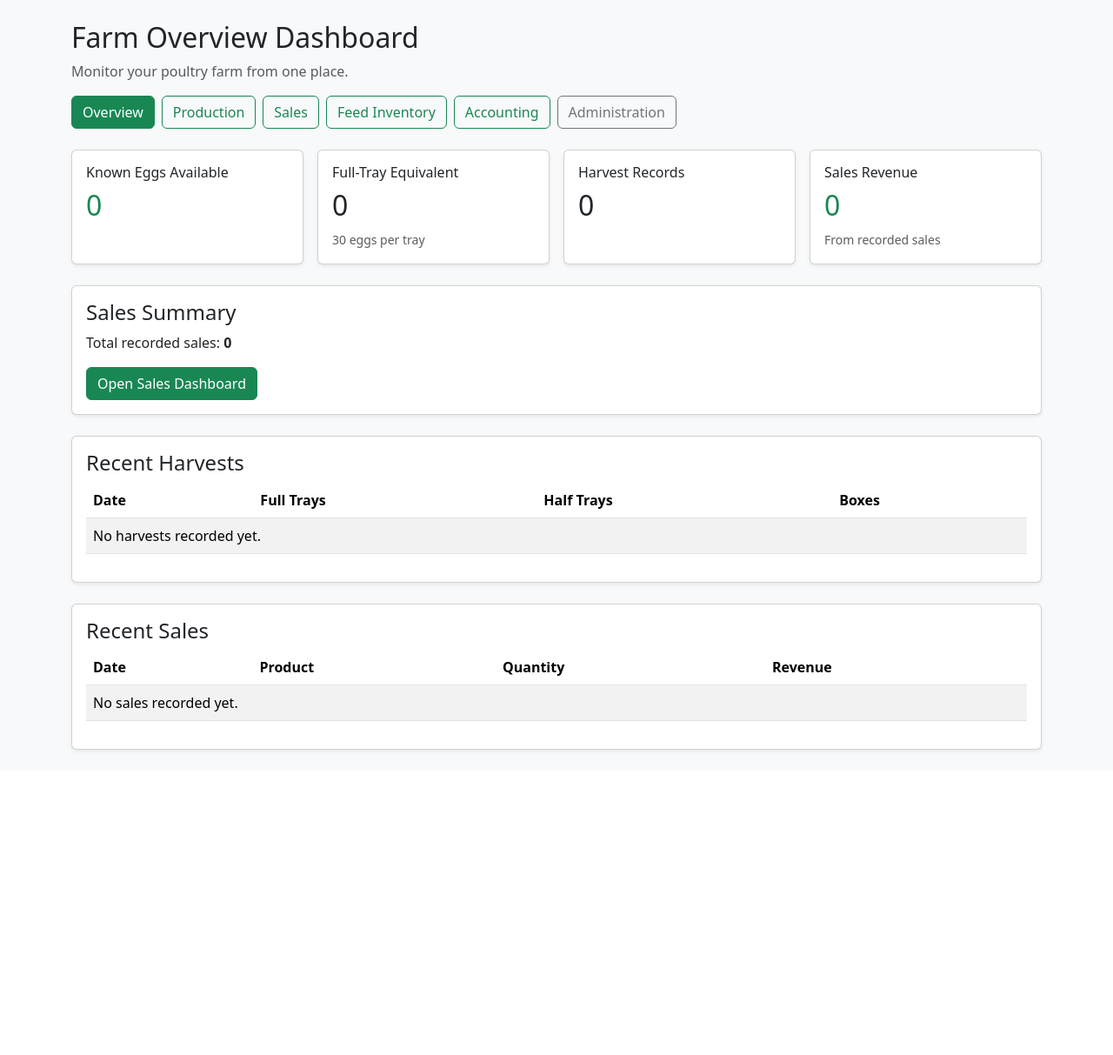
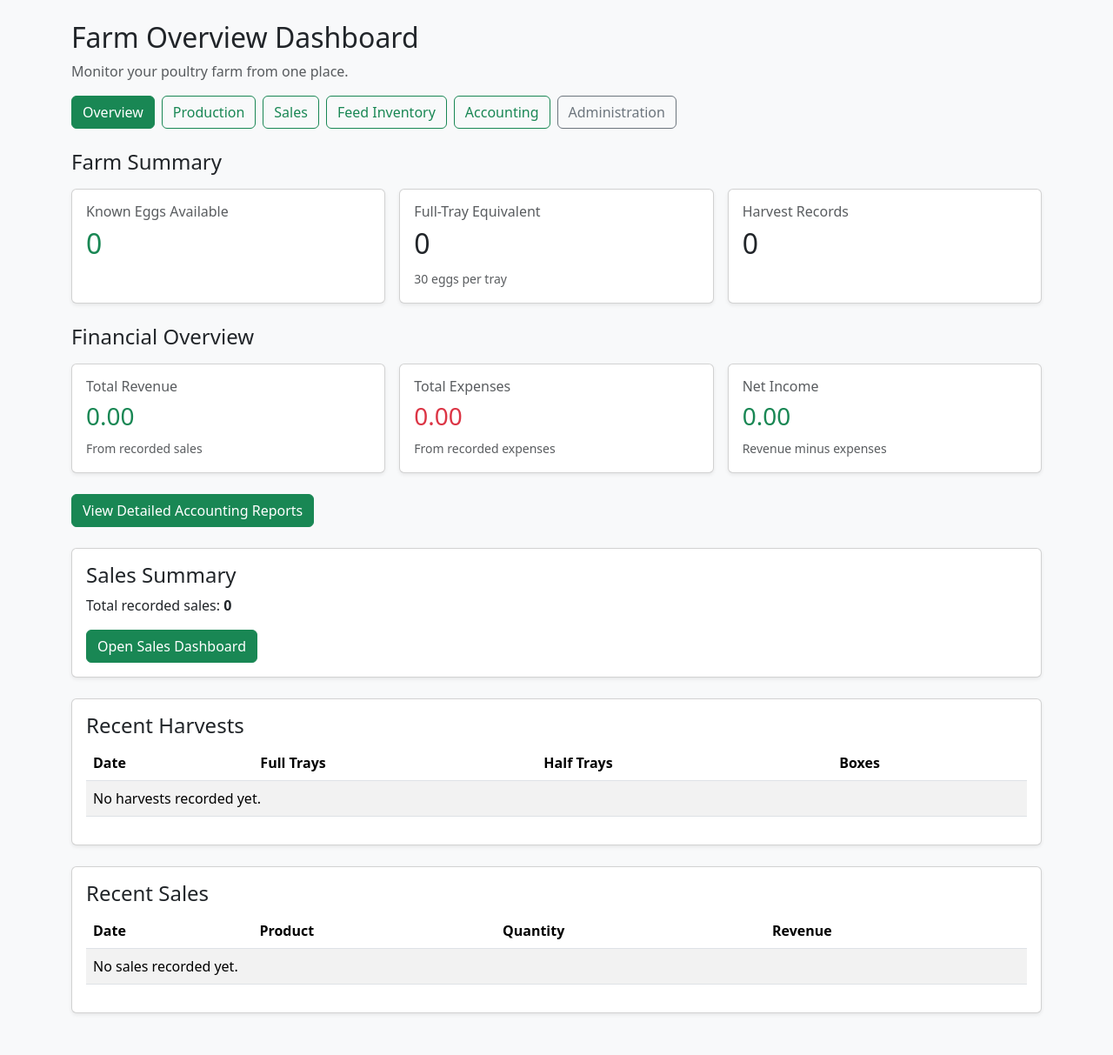
Before and after one commit to afanidesmondlangsi/POULTRY-FARM, a Django app: page / in a window 1280 px wide. Shown: the part 56-1269 px from the top of the page at 87% size. Before the commit the page ends 921 px from the top, so only its background shows below. Run offline with Django 5.2, Linux system fonts and the light colour scheme; the visitor is signed in with stand-in values (Sample User, id 1); data that the repository does not hold is empty.

Commit message:
Update financial reporting and farm overview

```diff
--- a/dashboard/views.py
+++ b/dashboard/views.py
@@ -1,11 +1,11 @@
-from django.shortcuts import render
 
-# Create your views here.
+from decimal import Decimal
 
 from django.contrib.auth.decorators import login_required
 from django.db.models import Sum
 from django.shortcuts import render
 
+from accounting.models import Expense
 from inventory.models import EggStockMovement
 from production.models import Harvest
 from sales.models import Sale
@@ -14,40 +14,87 @@ from sales.models import Sale
 @login_required
 def farm_overview(request):
 
-    # Current known egg inventory
+    # ==========================================
+    # 1. CURRENT EGG INVENTORY
+    # ==========================================
+
     known_eggs = EggStockMovement.current_stock()
 
-    # Total recorded harvests
+    full_tray_equivalent = known_eggs // 30
+
+    # ==========================================
+    # 2. PRODUCTION SUMMARY
+    # ==========================================
+
     total_harvests = Harvest.objects.count()
 
-    # Total recorded sales
+    # ==========================================
+    # 3. SALES SUMMARY
+    # ==========================================
+
     total_sales = Sale.objects.count()
 
-    # Total sales revenue
     total_revenue = (
         Sale.objects.aggregate(
             total=Sum("total_amount")
-        )["total"] or 0
+        )["total"]
+        or Decimal("0.00")
     )
 
-    # Most recent harvests and sales
+    # ==========================================
+    # 4. EXPENSE SUMMARY
+    # ==========================================
+
+    total_expenses = (
+        Expense.objects.aggregate(
+            total=Sum("amount")
+        )["total"]
+        or Decimal("0.00")
+    )
+
+    # ==========================================
+    # 5. NET INCOME
+    # ==========================================
+
+    net_income = total_revenue - total_expenses
+
+    # ==========================================
+    # 6. RECENT HARVESTS
+    # ==========================================
+
     recent_harvests = Harvest.objects.order_by(
-        "-business_date", "-id"
+        "-business_date",
+        "-id"
     )[:5]
 
+    # ==========================================
+    # 7. RECENT SALES
+    # ==========================================
+
     recent_sales = Sale.objects.order_by(
-        "-business_date", "-id"
+        "-business_date",
+        "-id"
     )[:5]
+
+    # ==========================================
+    # 8. DASHBOARD DATA
+    # ==========================================
 
     context = {
         "known_eggs": known_eggs,
-        "full_tray_equivalent": known_eggs // 30,
+        "full_tray_equivalent": full_tray_equivalent,
         "total_harvests": total_harvests,
         "total_sales": total_sales,
         "total_revenue": total_revenue,
+        "total_expenses": total_expenses,
+        "net_income": net_income,
         "recent_harvests": recent_harvests,
         "recent_sales": recent_sales,
     }
+
+    # ==========================================
+    # 9. DISPLAY DASHBOARD
+    # ==========================================
 
     return render(
         request,
--- a/templates/dashboard/overview.html
+++ b/templates/dashboard/overview.html
@@ -4,8 +4,7 @@
 
 <head>
     <meta charset="UTF-8">
-    <meta name="viewport"
-          content="width=device-width, initial-scale=1">
+    <meta name="viewport" content="width=device-width, initial-scale=1">
 
     <title>Poultry Farm - Overview</title>
 
@@ -17,6 +16,7 @@
 
 <body class="bg-light">
 
+<!-- NAVIGATION BAR -->
 <nav class="navbar navbar-dark bg-success">
     <div class="container">
         <a class="navbar-brand" href="/">
@@ -33,7 +33,7 @@
         Monitor your poultry farm from one place.
     </p>
 
-    <!-- NAVIGATION -->
+    <!-- NAVIGATION BUTTONS -->
     <div class="mb-4 d-flex flex-wrap gap-2">
 
         <a href="{% url 'farm_overview' %}"
@@ -55,10 +55,12 @@
            class="btn btn-outline-success">
             Feed Inventory
         </a>
+
         <a href="{% url 'accounting_dashboard' %}"
            class="btn btn-outline-success">
-           Accounting
+            Accounting
         </a>
+
         <a href="/admin/"
            class="btn btn-outline-secondary">
             Administration
@@ -66,64 +68,147 @@
 
     </div>
 
-    <!-- SUMMARY CARDS -->
+    <!-- FARM SUMMARY -->
+    <h4 class="mb-3">Farm Summary</h4>
+
     <div class="row g-3 mb-4">
 
-        <div class="col-md-3">
+        <!-- AVAILABLE EGGS -->
+        <div class="col-md-4">
             <div class="card shadow-sm h-100">
                 <div class="card-body">
-                    <h6>Known Eggs Available</h6>
+
+                    <h6 class="text-muted">
+                        Known Eggs Available
+                    </h6>
+
                     <h2 class="text-success">
                         {{ known_eggs }}
                     </h2>
+
                 </div>
             </div>
         </div>
 
-        <div class="col-md-3">
+        <!-- FULL TRAY EQUIVALENT -->
+        <div class="col-md-4">
             <div class="card shadow-sm h-100">
                 <div class="card-body">
-                    <h6>Full-Tray Equivalent</h6>
+
+                    <h6 class="text-muted">
+                        Full-Tray Equivalent
+                    </h6>
+
                     <h2>
                         {{ full_tray_equivalent }}
                     </h2>
+
                     <small class="text-muted">
                         30 eggs per tray
                     </small>
+
                 </div>
             </div>
         </div>
 
-        <div class="col-md-3">
+        <!-- HARVEST RECORDS -->
+        <div class="col-md-4">
             <div class="card shadow-sm h-100">
                 <div class="card-body">
-                    <h6>Harvest Records</h6>
+
+                    <h6 class="text-muted">
+                        Harvest Records
+                    </h6>
+
                     <h2>
                         {{ total_harvests }}
                     </h2>
-                </div>
-            </div>
-        </div>
 
-        <div class="col-md-3">
-            <div class="card shadow-sm h-100">
-                <div class="card-body">
-                    <h6>Sales Revenue</h6>
-                    <h2 class="text-success">
-                        {{ total_revenue }}
-                    </h2>
-                    <small class="text-muted">
-                        From recorded sales
-                    </small>
                 </div>
             </div>
         </div>
 
     </div>
 
+    <!-- FINANCIAL OVERVIEW -->
+    <h4 class="mt-4 mb-3">Financial Overview</h4>
+
+    <div class="row g-3 mb-4">
+
+        <!-- TOTAL REVENUE -->
+        <div class="col-md-4">
+            <div class="card shadow-sm h-100">
+                <div class="card-body">
+
+                    <h6 class="text-muted">
+                        Total Revenue
+                    </h6>
+
+                    <h3 class="text-success">
+                        {{ total_revenue|floatformat:2 }}
+                    </h3>
+
+                    <small class="text-muted">
+                        From recorded sales
+                    </small>
+
+                </div>
+            </div>
+        </div>
+
+        <!-- TOTAL EXPENSES -->
+        <div class="col-md-4">
+            <div class="card shadow-sm h-100">
+                <div class="card-body">
+
+                    <h6 class="text-muted">
+                        Total Expenses
+                    </h6>
+
+                    <h3 class="text-danger">
+                        {{ total_expenses|floatformat:2 }}
+                    </h3>
+
+                    <small class="text-muted">
+                        From recorded expenses
+                    </small>
+
+                </div>
+            </div>
+        </div>
+
+        <!-- NET INCOME -->
+        <div class="col-md-4">
+            <div class="card shadow-sm h-100">
+                <div class="card-body">
+
+                    <h6 class="text-muted">
+                        Net Income
+                    </h6>
+
+                    <h3 class="{% if net_income < 0 %}text-danger{% else %}text-success{% endif %}">
+                        {{ net_income|floatformat:2 }}
+                    </h3>
+
+                    <small class="text-muted">
+                        Revenue minus expenses
+                    </small>
+
+                </div>
+            </div>
+        </div>
+
+    </div>
+
+    <a href="{% url 'accounting_dashboard' %}"
+       class="btn btn-success mb-4">
+        View Detailed Accounting Reports
+    </a>
+
     <!-- SALES SUMMARY -->
     <div class="card shadow-sm mb-4">
         <div class="card-body">
+
             <h4>Sales Summary</h4>
 
             <p>
@@ -135,6 +220,7 @@
                class="btn btn-success">
                 Open Sales Dashboard
             </a>
+
         </div>
     </div>
 
@@ -145,6 +231,7 @@
             <h4>Recent Harvests</h4>
 
             <div class="table-responsive">
+
                 <table class="table table-striped">
 
                     <thead>
@@ -157,34 +244,54 @@
                     </thead>
 
                     <tbody>
+
                         {% for harvest in recent_harvests %}
+
                         <tr>
-                            <td>{{ harvest.business_date }}</td>
-                            <td>{{ harvest.trays_harvested }}</td>
-                            <td>{{ harvest.half_trays_harvested }}</td>
-                            <td>{{ harvest.boxes_harvested }}</td>
+                            <td>
+                                {{ harvest.business_date }}
+                            </td>
+
+                            <td>
+                                {{ harvest.trays_harvested }}
+                            </td>
+
+                            <td>
+                                {{ harvest.half_trays_harvested }}
+                            </td>
+
+                            <td>
+                                {{ harvest.boxes_harvested }}
+                            </td>
                         </tr>
+
                         {% empty %}
+
                         <tr>
                             <td colspan="4">
                                 No harvests recorded yet.
                             </td>
                         </tr>
+
                         {% endfor %}
+
                     </tbody>
 
                 </table>
+
             </div>
+
         </div>
     </div>
 
     <!-- RECENT SALES -->
-    <div class="card shadow-sm">
+    <div class="card shadow-sm mb-4">
         <div class="card-body">
 
             <h4>Recent Sales</h4>
 
             <div class="table-responsive">
+
                 <table class="table table-striped">
 
                     <thead>
@@ -197,23 +304,41 @@
                     </thead>
 
                     <tbody>
+
                         {% for sale in recent_sales %}
+
                         <tr>
-                            <td>{{ sale.business_date }}</td>
-                            <td>{{ sale.get_product_type_display }}</td>
-                            <td>{{ sale.quantity }}</td>
-                            <td>{{ sale.total_amount }}</td>
+                            <td>
+                                {{ sale.business_date }}
+                            </td>
+
+                            <td>
+                                {{ sale.get_product_type_display }}
+                            </td>
+
+                            <td>
+                                {{ sale.quantity }}
+                            </td>
+
+                            <td>
+                                {{ sale.total_amount|floatformat:2 }}
+                            </td>
                         </tr>
+
                         {% empty %}
+
                         <tr>
                             <td colspan="4">
                                 No sales recorded yet.
                             </td>
                         </tr>
+
                         {% endfor %}
+
                     </tbody>
 
                 </table>
+
             </div>
 
         </div>
```
Also changed, not shown: accounting/views.py (+72 -26 lines), templates/accounting/dashboard.html (+60 -18 lines).
